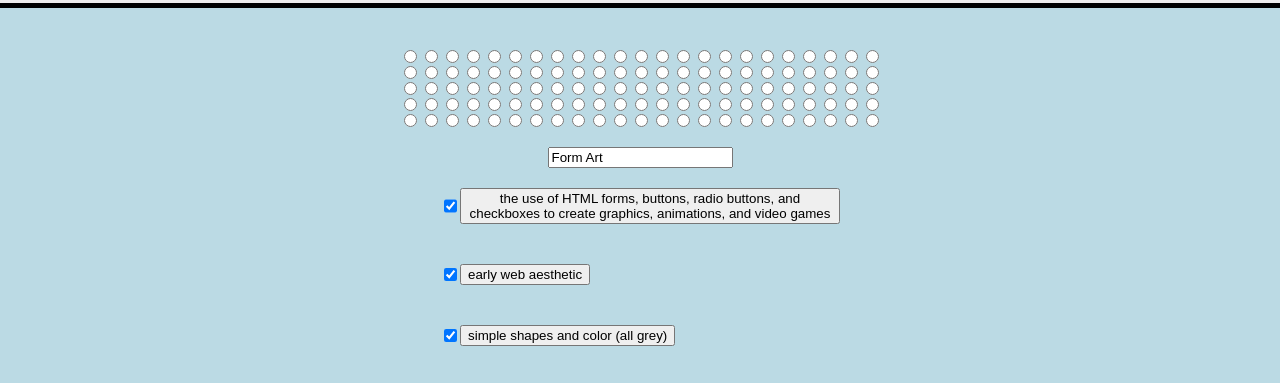
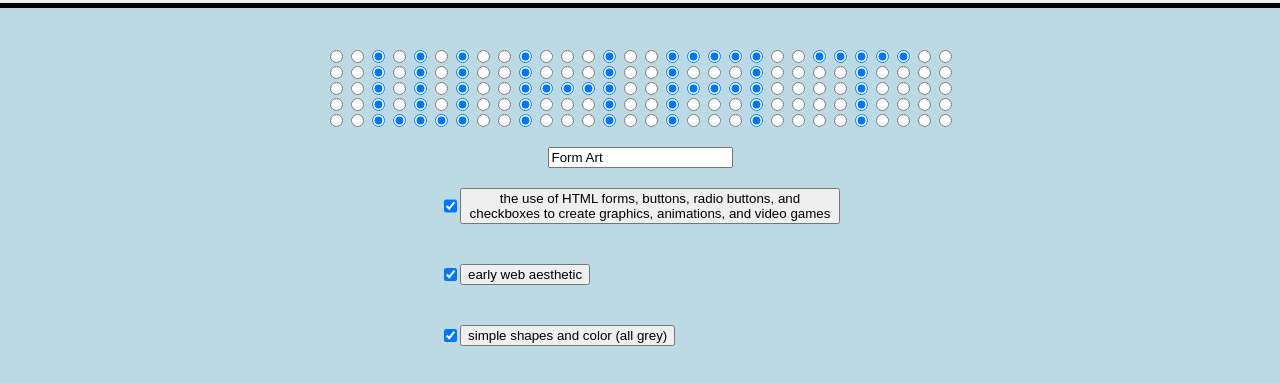
Before and after one commit to st3593/st3593.github.io, a plain HTML site: page presentation/pages/what_is_form_art.html in a window 1280 px wide. Shown: the part 54-437 px from the top of the page. Drawn offline with Linux system fonts and the light colour scheme.

Commit message:
Added checked radio buttons for what

```diff
--- a/presentation/pages/what_is_form_art.html
+++ b/presentation/pages/what_is_form_art.html
@@ -12,30 +12,56 @@
     </div>
     <main>
       <div id="what-container">
+        <!-- Space -->
         <div class="what-column"><input type="radio"><input type="radio"><input type="radio"><input type="radio"><input type="radio"></div>
         <div class="what-column"><input type="radio"><input type="radio"><input type="radio"><input type="radio"><input type="radio"></div>
+
+        <!-- W -->
+        <div class="what-column"><input type="radio" checked><input type="radio" checked><input type="radio" checked><input type="radio" checked><input type="radio" checked></div>
+        <div class="what-column"><input type="radio"><input type="radio"><input type="radio"><input type="radio"><input type="radio" checked></div>
+        <div class="what-column"><input type="radio" checked><input type="radio" checked><input type="radio" checked><input type="radio" checked><input type="radio" checked></div>
+        <div class="what-column"><input type="radio"><input type="radio"><input type="radio"><input type="radio"><input type="radio" checked></div>
+        <div class="what-column"><input type="radio" checked><input type="radio" checked><input type="radio" checked><input type="radio" checked><input type="radio" checked></div>
+
+
+        <!-- Space -->
         <div class="what-column"><input type="radio"><input type="radio"><input type="radio"><input type="radio"><input type="radio"></div>
         <div class="what-column"><input type="radio"><input type="radio"><input type="radio"><input type="radio"><input type="radio"></div>
+
+        <!-- H -->
+        <div class="what-column"><input type="radio" checked><input type="radio" checked><input type="radio" checked><input type="radio" checked><input type="radio" checked></div>
+        <div class="what-column"><input type="radio"><input type="radio"><input type="radio" checked><input type="radio"><input type="radio"></div>
+        <div class="what-column"><input type="radio"><input type="radio"><input type="radio" checked><input type="radio"><input type="radio"></div>
+        <div class="what-column"><input type="radio"><input type="radio"><input type="radio" checked><input type="radio"><input type="radio"></div>
+        <div class="what-column"><input type="radio" checked><input type="radio" checked><input type="radio" checked><input type="radio" checked><input type="radio" checked></div>
+
+        <!-- Space -->
         <div class="what-column"><input type="radio"><input type="radio"><input type="radio"><input type="radio"><input type="radio"></div>
         <div class="what-column"><input type="radio"><input type="radio"><input type="radio"><input type="radio"><input type="radio"></div>
+
+        <!-- A -->
+        <div class="what-column"><input type="radio" checked><input type="radio" checked><input type="radio" checked><input type="radio" checked><input type="radio" checked></div>
+        <div class="what-column"><input type="radio" checked><input type="radio"><input type="radio" checked><input type="radio"><input type="radio"></div>
+        <div class="what-column"><input type="radio" checked><input type="radio"><input type="radio" checked><input type="radio"><input type="radio"></div>
+        <div class="what-column"><input type="radio" checked><input type="radio"><input type="radio" checked><input type="radio"><input type="radio"></div>
+        <div class="what-column"><input type="radio" checked><input type="radio" checked><input type="radio" checked><input type="radio" checked><input type="radio" checked></div>
+
+        <!-- Space -->
         <div class="what-column"><input type="radio"><input type="radio"><input type="radio"><input type="radio"><input type="radio"></div>
         <div class="what-column"><input type="radio"><input type="radio"><input type="radio"><input type="radio"><input type="radio"></div>
-        <div class="what-column"><input type="radio"><input type="radio"><input type="radio"><input type="radio"><input type="radio"></div>
-        <div class="what-column"><input type="radio"><input type="radio"><input type="radio"><input type="radio"><input type="radio"></div>
-        <div class="what-column"><input type="radio"><input type="radio"><input type="radio"><input type="radio"><input type="radio"></div>
-        <div class="what-column"><input type="radio"><input type="radio"><input type="radio"><input type="radio"><input type="radio"></div>
-        <div class="what-column"><input type="radio"><input type="radio"><input type="radio"><input type="radio"><input type="radio"></div>
-        <div class="what-column"><input type="radio"><input type="radio"><input type="radio"><input type="radio"><input type="radio"></div>
-        <div class="what-column"><input type="radio"><input type="radio"><input type="radio"><input type="radio"><input type="radio"></div>
-        <div class="what-column"><input type="radio"><input type="radio"><input type="radio"><input type="radio"><input type="radio"></div>
-        <div class="what-column"><input type="radio"><input type="radio"><input type="radio"><input type="radio"><input type="radio"></div>
-        <div class="what-column"><input type="radio"><input type="radio"><input type="radio"><input type="radio"><input type="radio"></div>
-        <div class="what-column"><input type="radio"><input type="radio"><input type="radio"><input type="radio"><input type="radio"></div>
-        <div class="what-column"><input type="radio"><input type="radio"><input type="radio"><input type="radio"><input type="radio"></div>
-        <div class="what-column"><input type="radio"><input type="radio"><input type="radio"><input type="radio"><input type="radio"></div>
+
+        <!-- T -->
+        <div class="what-column"><input type="radio" checked><input type="radio"><input type="radio"><input type="radio"><input type="radio"></div>
+        <div class="what-column"><input type="radio" checked><input type="radio"><input type="radio"><input type="radio"><input type="radio"></div>
+        <div class="what-column"><input type="radio" checked><input type="radio" checked><input type="radio" checked><input type="radio" checked><input type="radio" checked></div>
+        <div class="what-column"><input type="radio" checked><input type="radio"><input type="radio"><input type="radio"><input type="radio"></div>
+        <div class="what-column"><input type="radio" checked><input type="radio"><input type="radio"><input type="radio"><input type="radio"></div>
+
+        <!-- Space -->
         <div class="what-column"><input type="radio"><input type="radio"><input type="radio"><input type="radio"><input type="radio"></div>
         <div class="what-column"><input type="radio"><input type="radio"><input type="radio"><input type="radio"><input type="radio"></div>
       </div>
+
       <input type="text" value="Form Art">
       <div id="form-art-bullet-points">
         <div class="form-art-bullet-point-row">
```
